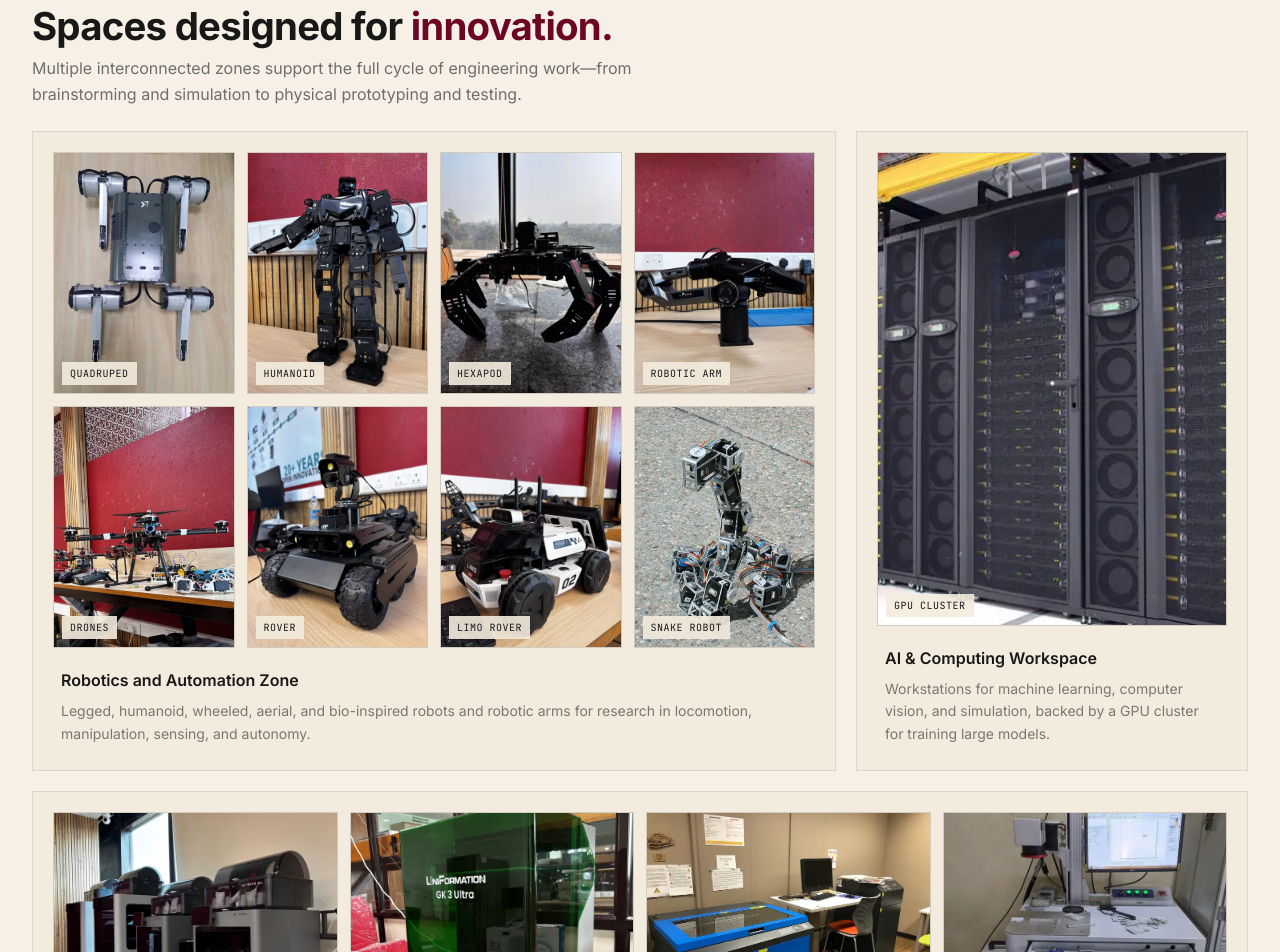
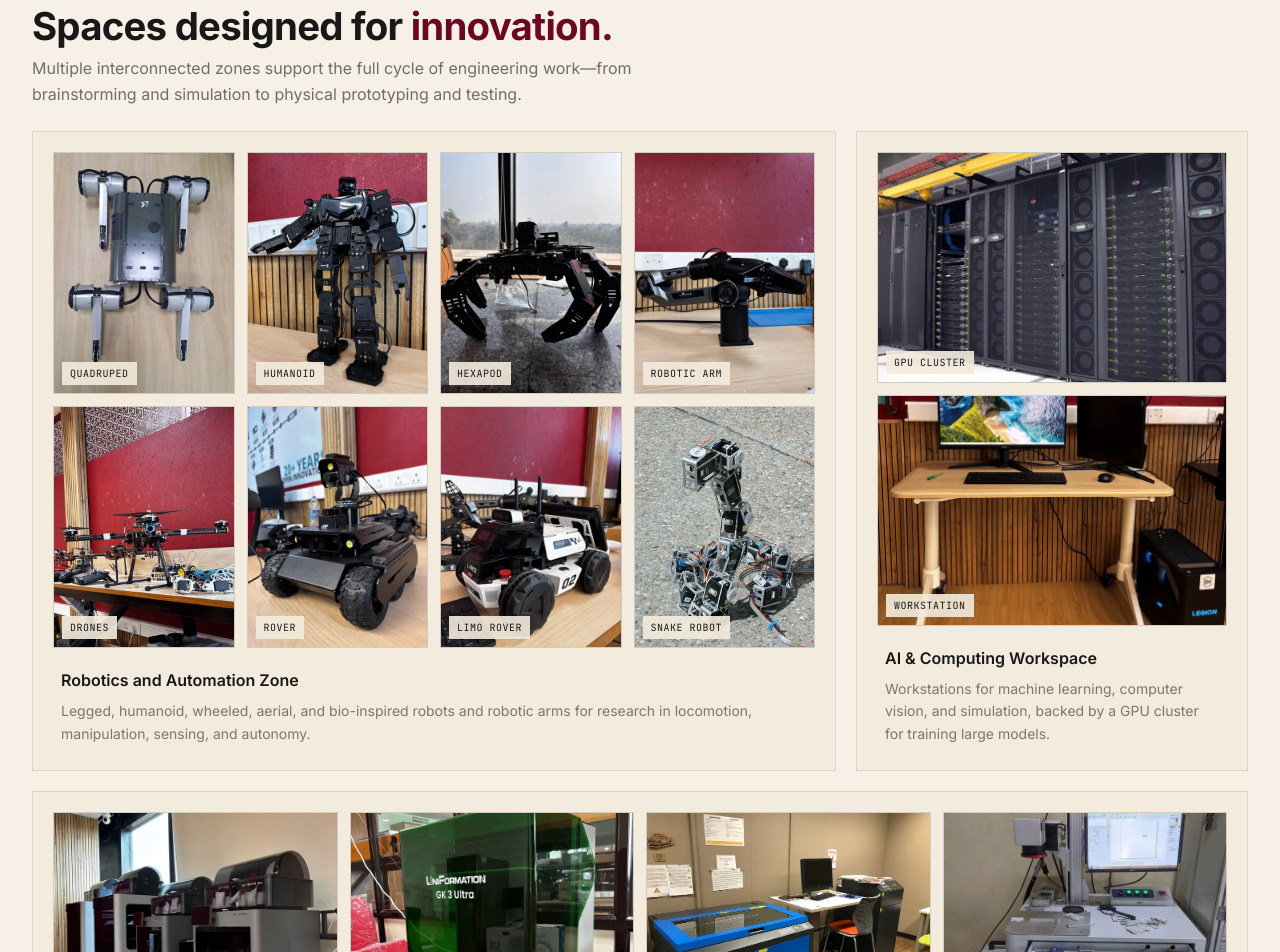
Before and after one commit to dsamruddhi/sil-website, an Astro site: page / in a window 1280 px wide. Shown: the part 1602-2554 px from the top of the page. Built offline with nearby package versions, Linux system fonts and the light colour scheme; Astro itself is replaced by a stand-in of ours.

Commit message:
Add workstation photo under the GPU cluster in AI & Computing

```diff
--- a/src/components/Facilities.astro
+++ b/src/components/Facilities.astro
@@ -12,7 +12,7 @@ const spanClass: Record<Facility['span'], string> = {
 
 const imageGridClass: Record<Facility['span'], string> = {
   wide: 'grid-cols-2 lg:grid-cols-4',
-  narrow: 'grid-cols-1 lg:flex-1',
+  narrow: 'grid-cols-1 sm:grid-cols-2 lg:grid-cols-1 lg:auto-rows-fr lg:flex-1',
   full: 'grid-cols-2 lg:grid-cols-4',
   half: 'grid-cols-2',
 };
@@ -21,7 +21,7 @@ const imageGridClass: Record<Facility['span'], string> = {
 // photo stretches to fill its box so the two boxes in that row line up.
 const figureClass: Record<Facility['span'], string> = {
   wide: 'aspect-[4/3] lg:aspect-[3/4]',
-  narrow: 'aspect-[4/3] lg:aspect-auto lg:min-h-[200px]',
+  narrow: 'aspect-[4/3] lg:aspect-auto lg:min-h-[160px]',
   full: 'aspect-[4/3]',
   half: 'aspect-[4/3]',
 };
--- a/src/data/facilities.ts
+++ b/src/data/facilities.ts
@@ -86,6 +86,13 @@ export const facilities: Facility[] = [
         alt: 'Rows of server racks in a GPU computing cluster',
         credit: { author: 'CSIRO', license: 'CC BY 3.0', source: 'https://commons.wikimedia.org/wiki/File:CSIRO_ScienceImage_11313_The_CSIRO_GPU_cluster_at_the_data_centre.jpg' },
       },
+      {
+        src: 'lab-workstation.webp',
+        caption: 'Workstation',
+        alt: 'Lab workstation with a monitor, keyboard, and Lenovo Legion tower PC',
+        credit: { author: 'SIL, IIT Delhi', license: 'Own photo', source: '' },
+        position: 'center 60%',
+      },
     ],
   },
   {
```
Also changed, not shown: public/facilities/lab-workstation.webp (added).
